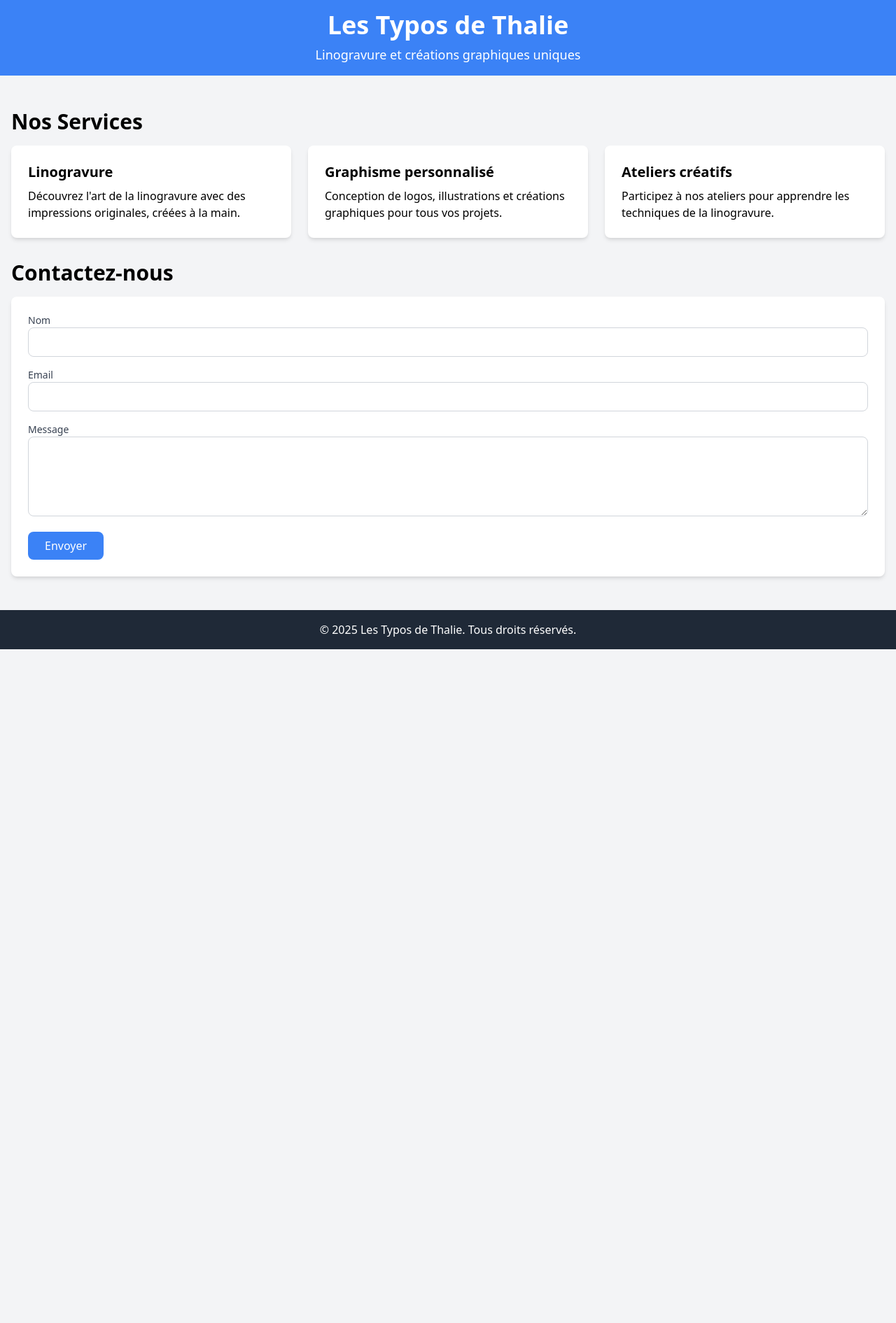
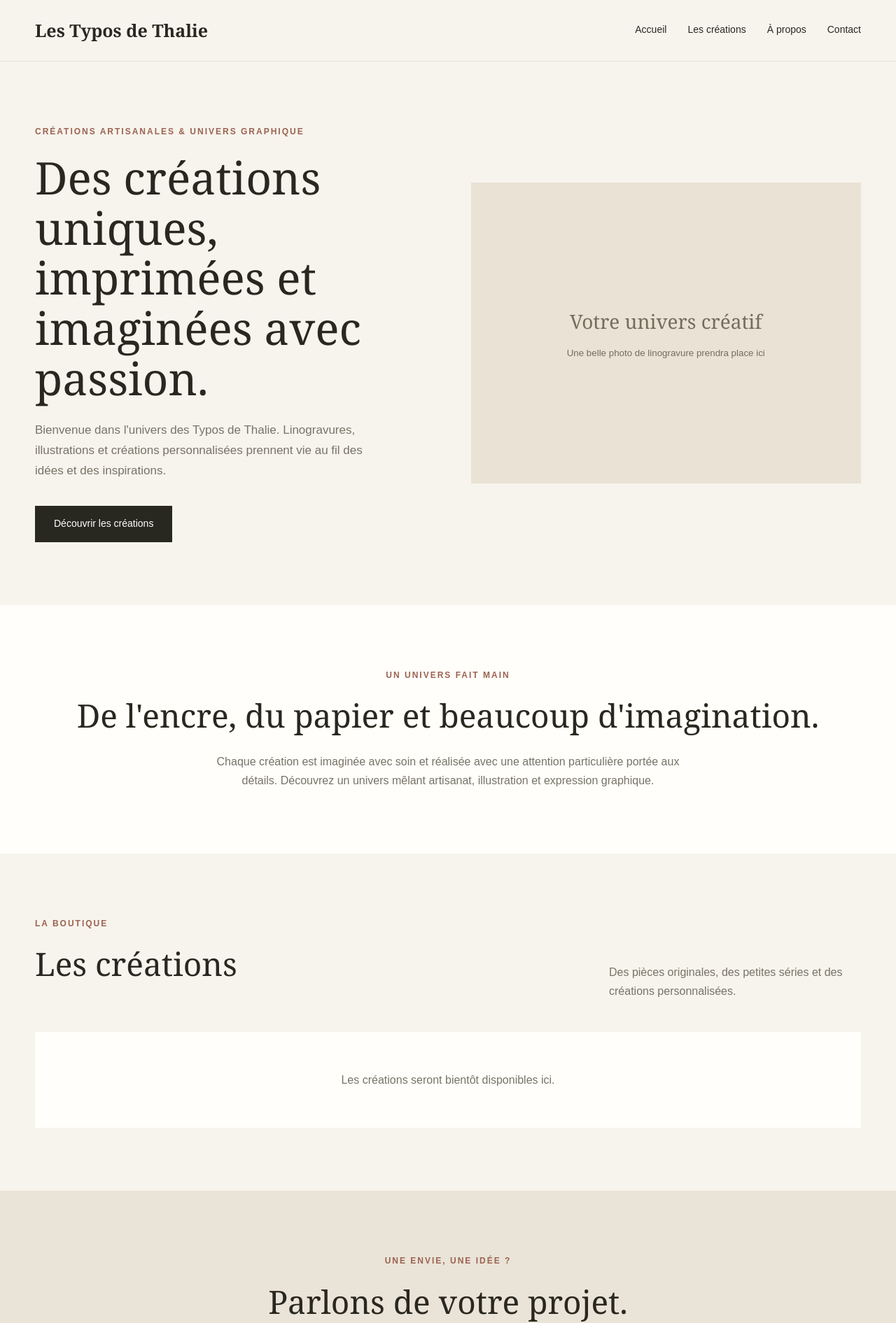
Before and after one commit to AlexandreF59/Typosdethalie, a plain HTML site: page index.html in a window 1280 px wide. Shown: the top 1891 px of the page at 70% size. Before the commit the page ends 928 px from the top, so only its background shows below. Drawn offline with nearby package versions, Linux system fonts and the light colour scheme.

Commit message:
Mise-a_jour

```diff
--- a/css/style.css
+++ b/css/style.css
@@ -0,0 +1,353 @@
+
+/* =================================
+   LES TYPOS DE THALIE
+   Identité visuelle
+================================= */
+
+:root {
+  --background: #f7f4ed;
+  --paper: #fffefa;
+  --ink: #292820;
+  --muted: #777367;
+  --accent: #9b6250;
+  --border: #e7e1d6;
+  --serif: Georgia, "Times New Roman", serif;
+  --sans: Arial, Helvetica, sans-serif;
+}
+
+* {
+  box-sizing: border-box;
+  margin: 0;
+  padding: 0;
+}
+
+html {
+  scroll-behavior: smooth;
+  scroll-padding-top: 90px;
+}
+
+body {
+  background: var(--background);
+  color: var(--ink);
+  font-family: var(--sans);
+  line-height: 1.7;
+}
+
+a {
+  color: inherit;
+  text-decoration: none;
+}
+
+img {
+  display: block;
+  max-width: 100%;
+}
+
+/* HEADER */
+
+.site-header {
+  background: var(--background);
+  border-bottom: 1px solid var(--border);
+  position: sticky;
+  top: 0;
+  z-index: 10;
+}
+
+.header-inner {
+  max-width: 1250px;
+  margin: auto;
+  padding: 22px 35px;
+  display: flex;
+  align-items: center;
+  justify-content: space-between;
+  gap: 25px;
+}
+
+.logo {
+  font-family: var(--serif);
+  font-size: 25px;
+  font-weight: bold;
+  white-space: nowrap;
+}
+
+.main-nav {
+  display: flex;
+  align-items: center;
+  gap: 30px;
+}
+
+.main-nav a {
+  font-size: 14px;
+  transition: color 0.2s;
+}
+
+.main-nav a:hover {
+  color: var(--accent);
+}
+
+/* HERO */
+
+.hero {
+  max-width: 1250px;
+  margin: auto;
+  padding: 90px 35px;
+  display: grid;
+  grid-template-columns: 1fr 1fr;
+  align-items: center;
+  gap: 65px;
+}
+
+.eyebrow {
+  color: var(--accent);
+  font-size: 12px;
+  font-weight: bold;
+  letter-spacing: 2px;
+  text-transform: uppercase;
+  margin-bottom: 20px;
+}
+
+.hero h1 {
+  font-family: var(--serif);
+  font-size: clamp(38px, 5vw, 64px);
+  font-weight: normal;
+  line-height: 1.12;
+  margin-bottom: 25px;
+}
+
+.hero-description {
+  color: var(--muted);
+  font-size: 17px;
+  max-width: 500px;
+  margin-bottom: 35px;
+}
+
+.hero-image {
+  min-height: 430px;
+  background: #e9e2d5;
+  display: flex;
+  align-items: center;
+  justify-content: center;
+}
+
+.image-placeholder {
+  text-align: center;
+  padding: 30px;
+  color: #766c5d;
+}
+
+.image-placeholder span,
+.image-placeholder small {
+  display: block;
+}
+
+.image-placeholder span {
+  font-family: var(--serif);
+  font-size: 28px;
+  margin-bottom: 10px;
+}
+
+/* BUTTONS */
+
+.button {
+  display: inline-block;
+  padding: 14px 27px;
+  font-size: 14px;
+  transition: background 0.2s, transform 0.2s;
+}
+
+.button:hover {
+  transform: translateY(-2px);
+}
+
+.button-dark {
+  background: var(--ink);
+  color: white;
+}
+
+.button-dark:hover {
+  background: var(--accent);
+}
+
+/* SECTIONS */
+
+.section {
+  padding: 90px 35px;
+}
+
+.intro {
+  text-align: center;
+  background: var(--paper);
+}
+
+.intro h2,
+.section-heading h2,
+.contact h2 {
+  font-family: var(--serif);
+  font-size: clamp(32px, 4vw, 46px);
+  font-weight: normal;
+  line-height: 1.2;
+  margin-bottom: 25px;
+}
+
+.intro > p:last-child {
+  max-width: 680px;
+  margin: auto;
+  color: var(--muted);
+}
+
+/* CATALOGUE */
+
+.creations {
+  max-width: 1250px;
+  margin: auto;
+}
+
+.section-heading {
+  display: flex;
+  justify-content: space-between;
+  align-items: end;
+  gap: 30px;
+  margin-bottom: 45px;
+}
+
+.section-heading > p {
+  max-width: 360px;
+  color: var(--muted);
+}
+
+.catalogue {
+  display: grid;
+  grid-template-columns: repeat(3, minmax(0, 1fr));
+  gap: 25px;
+}
+
+.catalogue-message {
+  grid-column: 1 / -1;
+  text-align: center;
+  padding: 55px 20px;
+  color: var(--muted);
+  background: var(--paper);
+}
+
+/* CONTACT */
+
+.contact {
+  text-align: center;
+  background: #eae3d8;
+}
+
+.contact > p:not(.eyebrow) {
+  max-width: 600px;
+  margin: 0 auto 30px;
+  color: var(--muted);
+}
+
+/* FOOTER */
+
+.site-footer {
+  background: var(--ink);
+  color: #f7f4ed;
+  text-align: center;
+  padding: 45px 20px;
+}
+
+.site-footer .logo {
+  display: inline-block;
+  margin-bottom: 12px;
+}
+
+.site-footer p {
+  font-size: 13px;
+  color: #d0c9bc;
+  margin-top: 8px;
+}
+
+.site-footer a:not(.logo) {
+  display: inline-block;
+  margin-top: 15px;
+  font-size: 13px;
+  text-decoration: underline;
+}
+
+/* TABLETTES */
+
+@media (max-width: 850px) {
+  .header-inner {
+    flex-direction: column;
+    padding: 18px 20px;
+  }
+
+  .main-nav {
+    gap: 22px;
+    flex-wrap: wrap;
+    justify-content: center;
+  }
+
+  .hero {
+    padding: 65px 25px;
+    gap: 35px;
+  }
+
+  .hero-image {
+    min-height: 330px;
+  }
+
+  .catalogue {
+    grid-template-columns: repeat(2, minmax(0, 1fr));
+  }
+
+  .section {
+    padding: 65px 25px;
+  }
+}
+
+/* TELEPHONES */
+
+@media (max-width: 600px) {
+  .logo {
+    font-size: 23px;
+  }
+
+  .main-nav {
+    gap: 12px 18px;
+  }
+
+  .main-nav a {
+    font-size: 13px;
+  }
+
+  .hero {
+    grid-template-columns: 1fr;
+    padding: 55px 22px;
+    gap: 35px;
+  }
+
+  .hero h1 {
+    font-size: 42px;
+  }
+
+  .hero-image {
+    min-height: 280px;
+  }
+
+  .section {
+    padding: 60px 22px;
+  }
+
+  .section-heading {
+    display: block;
+  }
+
+  .section-heading > p {
+    margin-top: 15px;
+  }
+
+  .catalogue {
+    grid-template-columns: 1fr;
+  }
+
+  .intro h2,
+  .contact h2 {
+    font-size: 34px;
+  }
+}
--- a/index.html
+++ b/index.html
@@ -1,68 +1,125 @@
+
 <!DOCTYPE html>
 <html lang="fr">
 <head>
   <meta charset="UTF-8">
-  <meta name="viewport" content="width=device-width, initial-scale=1.0">
-  <meta name="description" content="Site vitrine de Les Typos de Thalie - Linogravure et productions graphiques">
-  <title>Les Typos de Thalie</title>
-  <link href="https://cdn.jsdelivr.net/npm/tailwindcss@2.1.2/dist/tailwind.min.css" rel="stylesheet">
+  <meta name="viewport" content="width=device-width, initial-scale=1">
+
+  <title>Les Typos de Thalie | Linogravure et créations artisanales</title>
+
+  <meta name="description" content="Découvrez Les Typos de Thalie : linogravures artisanales, illustrations, créations graphiques et objets personnalisés réalisés avec passion.">
+
+  <meta name="theme-color" content="#f7f4ed">
+  <meta property="og:title" content="Les Typos de Thalie">
+  <meta property="og:description" content="Linogravures, illustrations et créations artisanales originales.">
+  <meta property="og:type" content="website">
+  <meta property="og:url" content="https://lestyposdethalie.fr/">
+
+  <link rel="canonical" href="https://lestyposdethalie.fr/">
+  <link rel="stylesheet" href="css/style.css">
+
+  <script src="js/script.js" defer></script>
 </head>
-<body class="bg-gray-100 font-sans leading-normal tracking-normal">
 
-  <!-- Header -->
-  <header class="bg-blue-500 text-white py-4">
-    <div class="container mx-auto text-center">
-      <h1 class="text-4xl font-bold">Les Typos de Thalie</h1>
-      <p class="mt-2 text-lg">Linogravure et créations graphiques uniques</p>
+<body>
+
+  <header class="site-header">
+    <div class="header-inner">
+      <a class="logo" href="index.html">Les Typos de Thalie</a>
+
+      <nav class="main-nav" aria-label="Navigation principale">
+        <a href="#accueil">Accueil</a>
+        <a href="#creations">Les créations</a>
+        <a href="#apropos">À propos</a>
+        <a href="#contact">Contact</a>
+      </nav>
     </div>
   </header>
 
-  <!-- Main content -->
-  <main class="container mx-auto p-4">
-    <section class="my-8">
-      <h2 class="text-3xl font-semibold mb-4">Nos Services</h2>
-      <div class="grid grid-cols-1 md:grid-cols-2 lg:grid-cols-3 gap-6">
-        <div class="bg-white p-6 rounded-lg shadow-md">
-          <h3 class="text-xl font-semibold">Linogravure</h3>
-          <p class="mt-2">Découvrez l'art de la linogravure avec des impressions originales, créées à la main.</p>
-        </div>
-        <div class="bg-white p-6 rounded-lg shadow-md">
-          <h3 class="text-xl font-semibold">Graphisme personnalisé</h3>
-          <p class="mt-2">Conception de logos, illustrations et créations graphiques pour tous vos projets.</p>
-        </div>
-        <div class="bg-white p-6 rounded-lg shadow-md">
-          <h3 class="text-xl font-semibold">Ateliers créatifs</h3>
-          <p class="mt-2">Participez à nos ateliers pour apprendre les techniques de la linogravure.</p>
+  <main>
+
+    <section class="hero" id="accueil">
+      <div class="hero-content">
+        <p class="eyebrow">Créations artisanales & univers graphique</p>
+
+        <h1>Des créations uniques, imprimées et imaginées avec passion.</h1>
+
+        <p class="hero-description">
+          Bienvenue dans l'univers des Typos de Thalie.
+          Linogravures, illustrations et créations personnalisées
+          prennent vie au fil des idées et des inspirations.
+        </p>
+
+        <a class="button button-dark" href="#creations">
+          Découvrir les créations
+        </a>
+      </div>
+
+      <div class="hero-image">
+        <div class="image-placeholder">
+          <span>Votre univers créatif</span>
+          <small>Une belle photo de linogravure prendra place ici</small>
         </div>
       </div>
     </section>
 
-    <!-- Contact Section -->
-    <section class="my-8">
-      <h2 class="text-3xl font-semibold mb-4">Contactez-nous</h2>
-      <form action="#" method="post" class="bg-white p-6 rounded-lg shadow-md">
-        <div class="mb-4">
-          <label for="name" class="block text-sm font-medium text-gray-700">Nom</label>
-          <input type="text" id="name" name="name" class="w-full px-4 py-2 border border-gray-300 rounded-lg">
+    <section class="intro section" id="apropos">
+      <p class="eyebrow">Un univers fait main</p>
+      <h2>De l'encre, du papier et beaucoup d'imagination.</h2>
+
+      <p>
+        Chaque création est imaginée avec soin et réalisée avec
+        une attention particulière portée aux détails.
+        Découvrez un univers mêlant artisanat, illustration
+        et expression graphique.
+      </p>
+    </section>
+
+    <section class="creations section" id="creations">
+      <div class="section-heading">
+        <div>
+          <p class="eyebrow">La boutique</p>
+          <h2>Les créations</h2>
         </div>
-        <div class="mb-4">
-          <label for="email" class="block text-sm font-medium text-gray-700">Email</label>
-          <input type="email" id="email" name="email" class="w-full px-4 py-2 border border-gray-300 rounded-lg">
-        </div>
-        <div class="mb-4">
-          <label for="message" class="block text-sm font-medium text-gray-700">Message</label>
-          <textarea id="message" name="message" rows="4" class="w-full px-4 py-2 border border-gray-300 rounded-lg"></textarea>
-        </div>
-        <button type="submit" class="bg-blue-500 text-white px-6 py-2 rounded-lg">Envoyer</button>
-      </form>
+
+        <p>
+          Des pièces originales, des petites séries
+          et des créations personnalisées.
+        </p>
+      </div>
+
+      <div id="catalogue" class="catalogue">
+        <p class="catalogue-message">
+          Les créations seront bientôt disponibles ici.
+        </p>
+      </div>
     </section>
+
+    <section class="contact section" id="contact">
+      <p class="eyebrow">Une envie, une idée ?</p>
+      <h2>Parlons de votre projet.</h2>
+
+      <p>
+        Une création vous plaît ou vous souhaitez imaginer
+        quelque chose de personnalisé ?
+        Contactez-moi pour échanger autour de votre projet.
+      </p>
+
+      <a class="button button-dark" href="mailto:contact@lestyposdethalie.fr">
+        Me contacter
+      </a>
+    </section>
+
   </main>
 
-  <!-- Footer -->
-  <footer class="bg-gray-800 text-white py-4">
-    <div class="container mx-auto text-center">
-      <p>&copy; 2025 Les Typos de Thalie. Tous droits réservés.</p>
-    </div>
+  <footer class="site-footer">
+    <a class="logo" href="#accueil">Les Typos de Thalie</a>
+
+    <p>Linogravure & créations graphiques artisanales</p>
+
+    <p>© 2026 Les Typos de Thalie - Tous droits réservés</p>
+
+    <a href="mentions-legales/">Mentions légales</a>
   </footer>
 
 </body>
```
